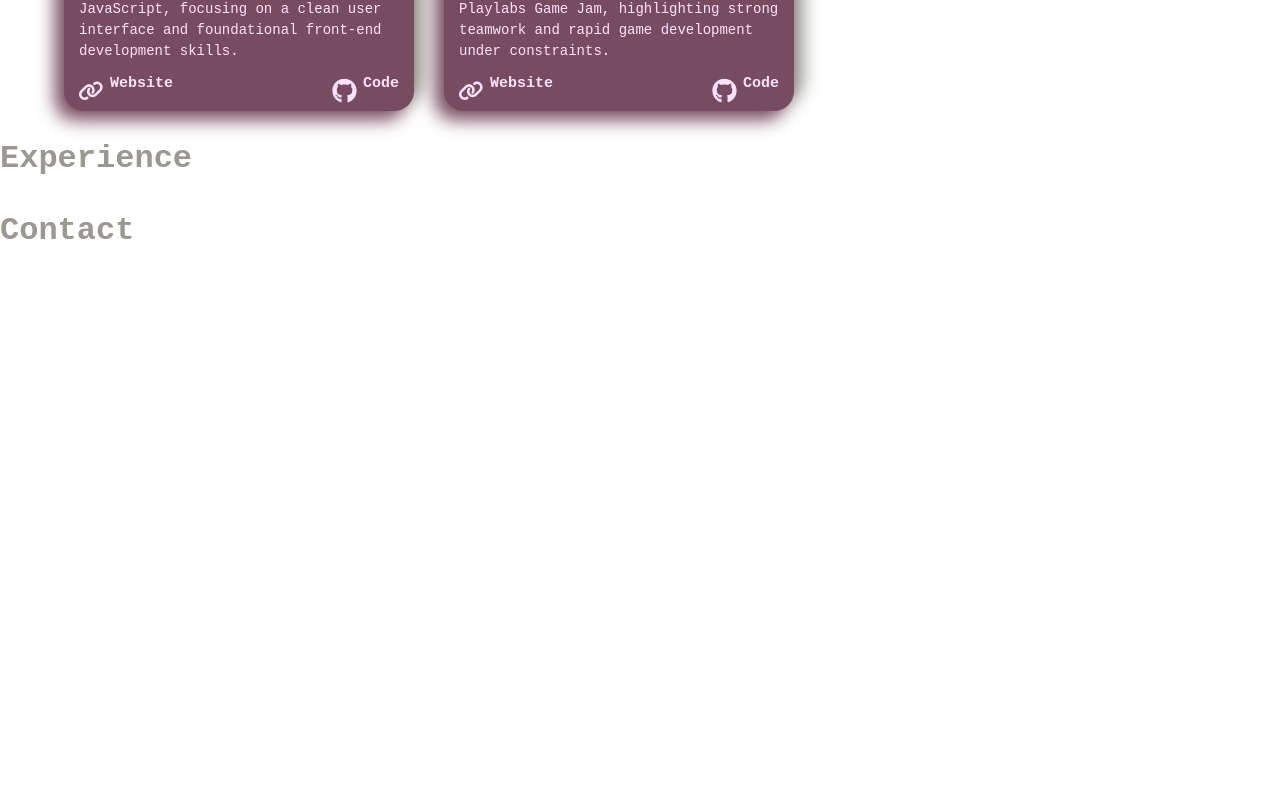
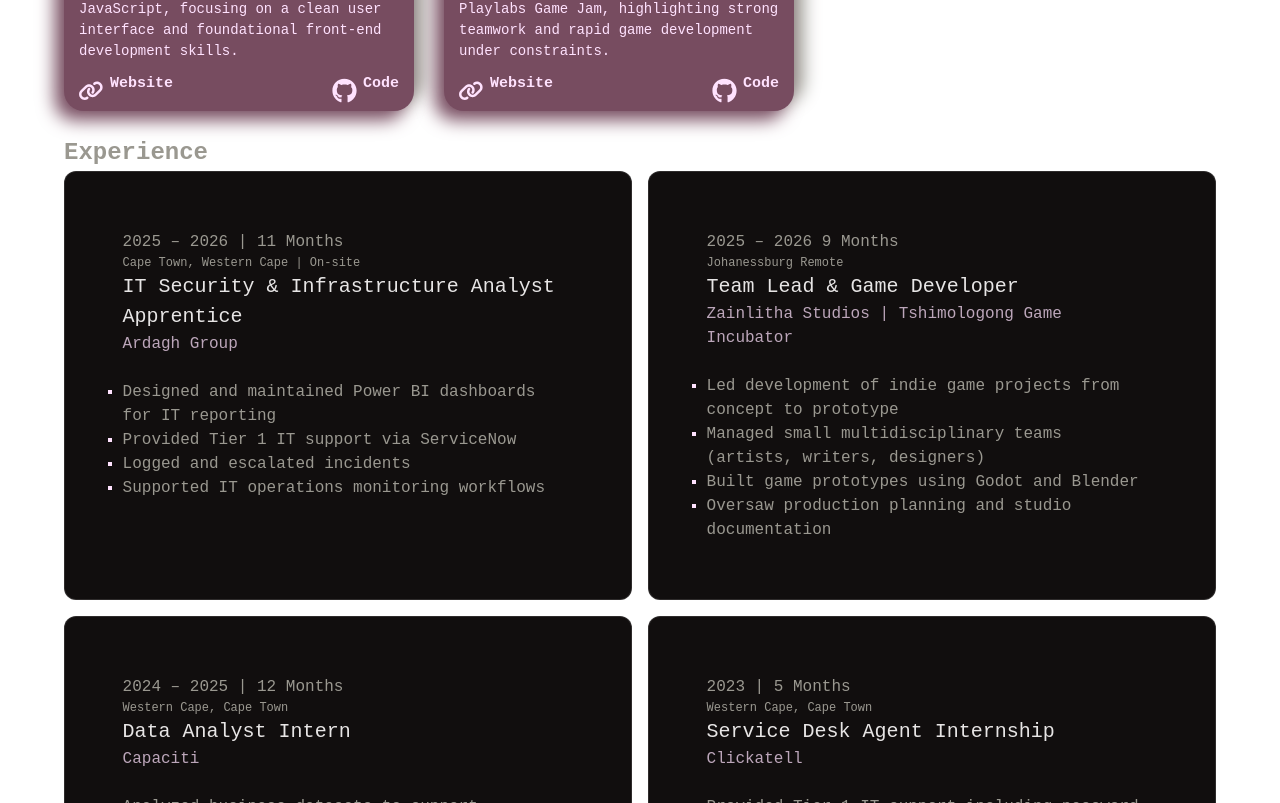
Before and after one commit to Zainap16/my-react-portfolio, a React (Vite) app: page / in a window 1280 px wide. Shown: the part 1677-2480 px from the top of the page. Before the commit the page ends 1932 px from the top, so only its background shows below. Built offline with nearby package versions, Linux system fonts and the light colour scheme.

Commit message:
added experience and component experienceitem

```diff
--- /dev/null
+++ b/src/web/ExperienceItem.jsx
@@ -0,0 +1,21 @@
+function ExperienceItem({ period, location, role, company, desc }) {
+  return (
+    <div className="exp-item">
+      <div className="exp-period">{period}</div>
+      <div className="exp-location">{location}</div>
+      <div className="exp-role">{role}</div>
+      <div className="exp-company">{company}</div>
+      <br />
+
+      <div className="exp-desc">
+        <ul>
+          {desc.map((item, index) => (
+            <li key={index}>{item}</li>
+          ))}
+        </ul>
+      </div>
+    </div>
+  );
+}
+
+export default ExperienceItem;
--- a/src/web/contact.jsx
+++ b/src/web/contact.jsx
@@ -1,11 +1,16 @@
+import "./contact.css";
+function Contact() {
+  return (
+    <>
+      <div className="section-header">
+        <h2 className="section-title">
+          Get in <span>Touch</span>
+        </h2>
+      </div>
 
-function Contact(){
-      return(
-        <>
-        <h1>Contact</h1>
-        </>
-    )
+      <section id="contact"></section>
+    </>
+  );
 }
 
-
-export default Contact
+export default Contact;
--- /dev/null
+++ b/src/web/experience.css
@@ -0,0 +1,44 @@
+#experience {
+  font: 16px;
+  /* flex-grow: 2; */
+
+  display: flex;
+  flex-wrap: wrap;
+  gap: 16px;
+}
+
+/* Glassmorphism card effect */
+.exp-item {
+  flex: 1 1 calc(50% - 8px); /* each card = half width minus half the gap */
+  min-width: 280px; /* prevents cards getting too squished on smaller screens */
+  backdrop-filter: blur(16px) saturate(137%);
+  -webkit-backdrop-filter: blur(16px) saturate(137%);
+  background-color: rgb(17, 14, 14);
+  border-radius: 12px;
+  border: 1px solid rgba(255, 255, 255, 0.125);
+  padding: 5%;
+}
+
+/* .exp-period {
+
+} */
+
+.exp-location {
+  font-size: 12px;
+}
+
+.exp-role {
+  font-size: 20px;
+  color: rgb(231, 229, 229);
+}
+
+.exp-company {
+  color: #ffe2feb8;
+}
+.exp-desc ul li {
+  list-style-type: square;
+}
+
+.exp-desc ul li::marker {
+  color: #ffe2fe;
+}
--- a/src/web/experience.jsx
+++ b/src/web/experience.jsx
@@ -1,11 +1,66 @@
+import "./experience.css";
+import ExperienceItem from "./ExperienceItem";
 
-function Experience(){
-      return(
-        <>
-        <h1>Experience</h1>
-        </>
-    )
+function Experience() {
+  return (
+    <>
+      <div className="section-header">
+        <h2 className="section-title">Experience</h2>
+      </div>
+
+      <section id="experience">
+        <ExperienceItem
+          period="2025 &ndash; 2026 | 11 Months"
+          location="Cape Town, Western Cape | On-site"
+          role="IT Security & Infrastructure Analyst Apprentice"
+          company="Ardagh Group"
+          desc={[
+            "Designed and maintained Power BI dashboards for IT reporting",
+            "Provided Tier 1 IT support via ServiceNow",
+            "Logged and escalated incidents",
+            "Supported IT operations monitoring workflows",
+          ]}
+        />
+
+        <ExperienceItem
+          period="2025 &ndash; 2026  9 Months"
+          location="Johanessburg Remote"
+          role="Team Lead & Game Developer"
+          company="Zainlitha Studios | Tshimologong Game Incubator"
+          desc={[
+            "Led development of indie game projects from concept to prototype",
+            "Managed small multidisciplinary teams (artists, writers, designers)",
+            "Built game prototypes using Godot and Blender",
+            "Oversaw production planning and studio documentation",
+          ]}
+        />
+
+        <ExperienceItem
+          period="2024 &ndash; 2025 | 12 Months"
+          location="Western Cape, Cape Town"
+          role="Data Analyst Intern"
+          company="Capaciti"
+          desc={[
+            "Analyzed business datasets to support operational decision-making and client reporting",
+            "Developed and maintained interactive Power BI dashboards for data visualization and reporting",
+            "Connected and processed data from multiple sources including Excel and SQL databases",
+            "Transformed raw data into clear visual insights (charts, graphs, KPI dashboards)",
+          ]}
+        />
+
+        <ExperienceItem
+          period="2023 | 5 Months"
+          location="Western Cape, Cape Town"
+          role="Service Desk Agent Internship"
+          company="Clickatell"
+          desc={[
+            "Provided Tier 1 IT support including password resets, software installations, and basic troubleshooting using JIRA",
+            "Logged, tracked, and escalated incidents using service management tools",
+          ]}
+        />
+      </section>
+    </>
+  );
 }
 
-
-export default Experience
+export default Experience;
```
Also changed, not shown: src/web/contact.css (added).
